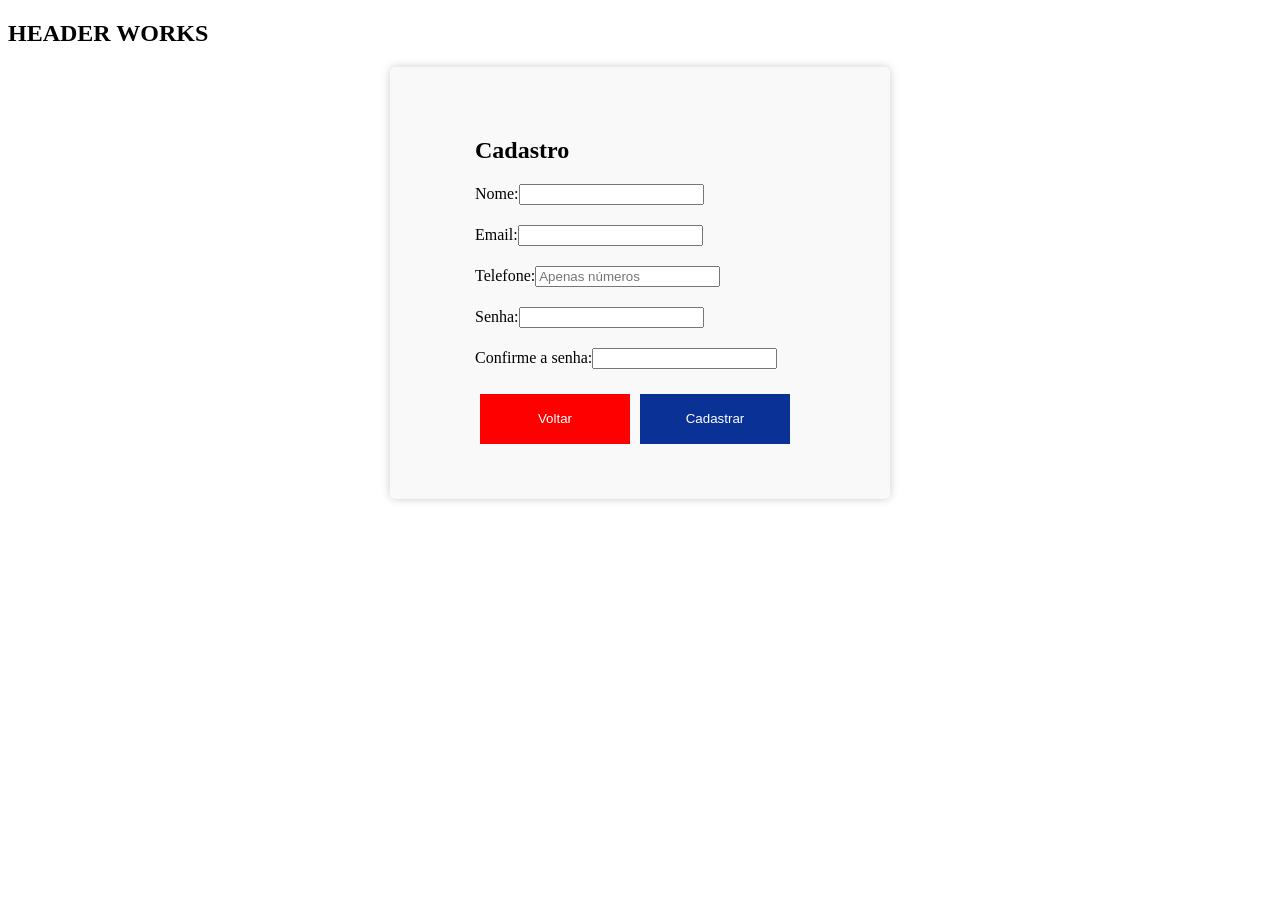
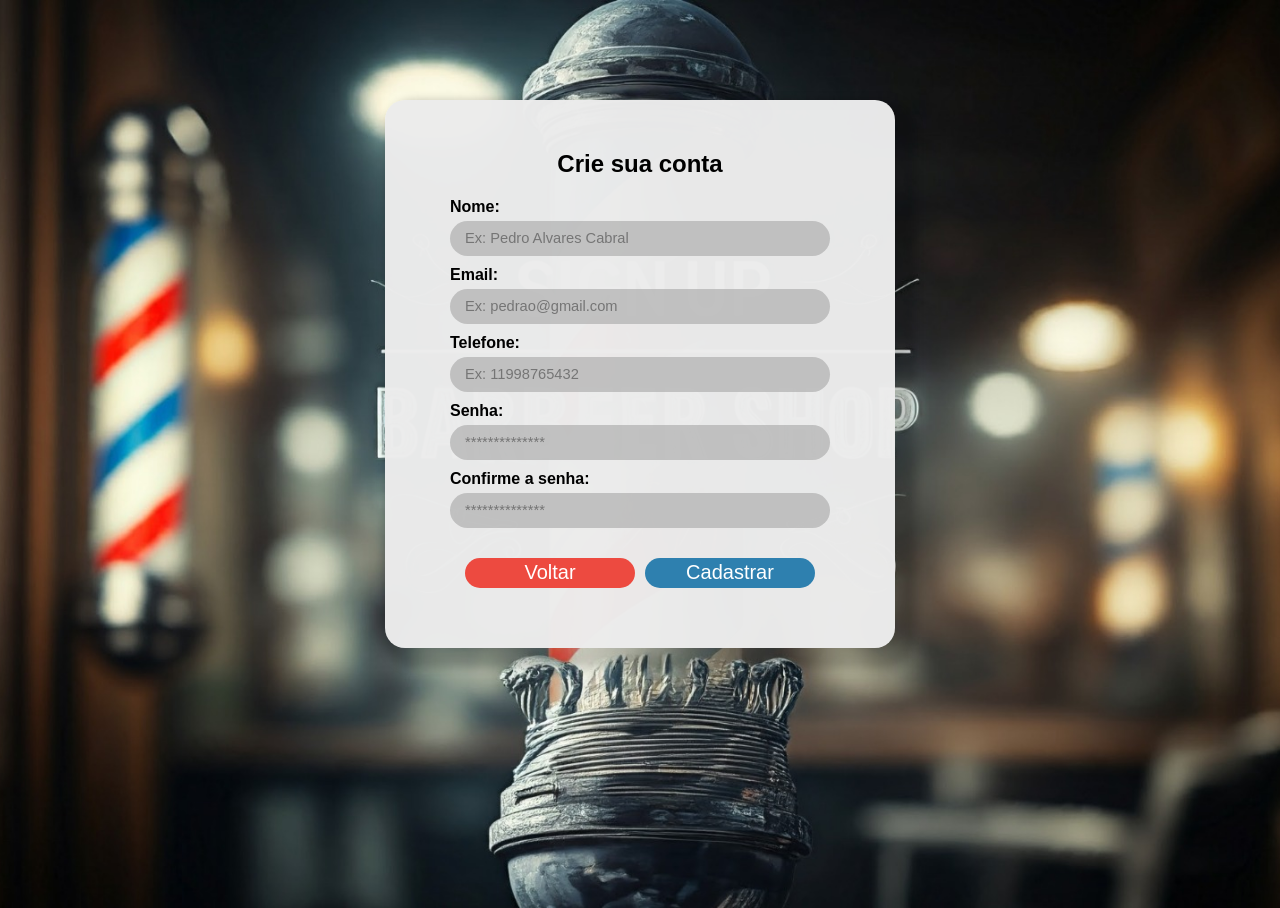
Before and after one commit to Gabrielst27/Luvena-frontend, an Angular app: page /register in a window 1280 px wide. Before the commit the page ends 800 px from the top, so only its background shows below. Built offline with nearby package versions, Linux system fonts and the light colour scheme.

Commit message:
refactor: refatoracao page register

```diff
--- a/src/app/app.component.html
+++ b/src/app/app.component.html
@@ -1,2 +1,4 @@
-<app-header></app-header>
+<div *ngIf="!hide()">
+    <app-header></app-header>
+</div>
 <router-outlet />
--- a/src/app/app.component.ts
+++ b/src/app/app.component.ts
@@ -1,14 +1,23 @@
 import { Component } from '@angular/core';
-import { RouterOutlet } from '@angular/router';
+import { Router, RouterOutlet } from '@angular/router';
 import { HeaderComponent } from './components/header/header.component';
+import { CommonModule } from '@angular/common';
+import { ReactiveFormsModule } from '@angular/forms';
 
 @Component({
   selector: 'app-root',
   standalone: true,
-  imports: [RouterOutlet, HeaderComponent],
+  imports: [RouterOutlet, HeaderComponent, CommonModule, ReactiveFormsModule],
   templateUrl: './app.component.html',
   styleUrl: './app.component.scss'
 })
 export class AppComponent {
   title = 'luvena.frontend';
+
+  constructor(private router: Router){}
+
+  hide(): boolean {
+    const currentRoute = this.router.url;
+    return currentRoute === '/register' || currentRoute === '/login';
+  }
 }
--- a/src/app/components/header/header.component.ts
+++ b/src/app/components/header/header.component.ts
@@ -1,4 +1,5 @@
 import { Component } from '@angular/core';
+import { Router } from '@angular/router';
 
 @Component({
   selector: 'app-header',
--- a/src/app/pages/register/register.component.html
+++ b/src/app/pages/register/register.component.html
@@ -1,17 +1,17 @@
 <div class="container">
   <div class="form-container">
     <form [formGroup]="clientForm" (ngSubmit)="onSubmit()">
-      <h2>Cadastro</h2>
+      <h2>Crie sua conta</h2>
       <div class="form-group">
         <label for="nome">Nome:</label>
-        <input type="text" id="nome" formControlName="nome" class="form-control" />
+        <input type="text" id="nome" formControlName="nome" class="form-control" placeholder="Ex: Pedro Alvares Cabral"/>
         <div *ngIf="clientForm.get('nome')?.invalid && clientForm.get('nome')?.touched" class="text-danger">
           O nome é obrigatório.
         </div>
       </div>
       <div class="form-group">
         <label for="email">Email:</label>
-        <input type="email" id="email" formControlName="email" class="form-control" />
+        <input type="email" id="email" formControlName="email" class="form-control" placeholder="Ex: pedrao@gmail.com"/>
         <div *ngIf="clientForm.get('email')?.invalid && clientForm.get('email')?.touched" class="text-danger">
           Insira um e-mail válido (Ex: usuário&#64;gmail.com).
         </div>
@@ -24,18 +24,19 @@
           formControlName="telefone"
           class="form-control"
           maxlength="11" minlength="11"
-          placeholder="Apenas números" />
+          placeholder="Ex: 11998765432" />
         <div *ngIf="clientForm.get('telefone')?.invalid && clientForm.get('telefone')?.touched" class="text-danger">
-          O telefone é obrigatório e deve ter 11 caracteres (11988887777).
+          O telefone é obrigatório e deve ter 11 caracteres.
         </div>
       </div>
       <div class="form-group">
         <label for="senha">Senha:</label>
         <input
-          type="text"
+          type="password"
           id="senha"
           formControlName="senha"
-          class="form-control" />
+          class="form-control"
+          placeholder="**************"/>
         <div *ngIf="clientForm.get('senha')?.invalid && clientForm.get('senha')?.touched" class="text-danger">
           Informe a senha.
         </div>
@@ -43,10 +44,11 @@
       <div class="form-group">
         <label for="confirmarSenha">Confirme a senha:</label>
         <input
-          type="text"
+          type="password"
           id="confirmarSenha"
           formControlName="confirmarSenha"
-          class="form-control" />
+          class="form-control"
+          placeholder="**************" />
         <div *ngIf="clientForm.get('confirmarSenha')?.invalid
             && clientForm.get('confirmarSenha')?.touched
             && clientForm.get('confirmarSenha') !== clientForm.get('senha')"
--- a/src/app/pages/register/register.component.scss
+++ b/src/app/pages/register/register.component.scss
@@ -1,25 +1,30 @@
 .container {
-    max-width: 400px;
+    max-width: 450px;
     margin: 0 auto;
-    padding: 50px;
-    background-color: #f9f9f9;
-    border-radius: 5px;
-    box-shadow: 0px 0px 10px rgba(0, 0, 0, 0.2);
+    margin-top: 100px;
+    padding: 30px;
+    background-color: rgba(236, 236, 236, 0.98);
+    border-radius: 20px;
+    box-shadow: 10px 10px 10px 10px rgba(0, 0, 0, 0.2);
 }
 
 .form-container{
     display: flex;
     justify-content: center;
     align-items: center;
+
 }
 
 .btn-container{
     display: grid;
     grid-template-columns: repeat(2, 1fr);
     justify-content: space-between;
+    padding: 10px;
     align-items: center;
     flex-grow: 1;
-    margin-right: 10px;
+    margin-top: 15px;
+    margin-bottom: 15px;
+
 }
 
 .alert-container{
@@ -29,27 +34,62 @@
 }
 
 .form-group {
+    display: flex;
+    flex-direction: column;
+    justify-content: center;
+    //align-items: center;
     width: 100%;
-    margin-bottom: 20px;
+    margin-bottom: 10px;
+
+}
+
+label{
+    font-weight: bold;
+    margin-bottom: 5px;
+}
+
+.form-control{
+    width: 350px;
+    height: 5px;
+    padding: 15px;
+    border: 0;
+    border-radius: 30px;
+    background-color: rgba(175, 175, 175, 0.7);
+
+    font-size: 11pt;
+
+
+
+      &:focus {
+        outline: none; // Remove o outline padrão ao focar no input
+      }
+
 }
 
 .btn {
+    margin-top: 15px;
     color: #ffffff;
-    width: 150px;
-    height: 50px;
+    width: 170px;
+    height: 30px;
     border: 0;
+    border-radius: 30px;
     margin: 5px;
     cursor: pointer;
+    font-size: 15pt;
 }
 
 #btn-voltar{
-background-color: red;
+    background-color: #ed4a40;
 }
 
 #btn-cadastrar{
-    background-color: rgb(9, 49, 150);
+    background-color: #2e80af;
 }
 
 .alert {
     margin-top: 20px;
 }
+
+h2{
+    text-align: center;
+}
--- a/src/styles.scss
+++ b/src/styles.scss
@@ -1 +1,11 @@
-/* You can add global styles to this file, and also import other style files */
+body{
+    background-image: url("/img/background.jpeg");
+    background-position: center;
+    background-repeat: no-repeat;
+    background-size: cover;
+    height: 100vh;
+    //position: fixed;
+    //margin: 0;
+
+    font-family: Arial, Helvetica, sans-serif;
+}
```
Also changed, not shown: public/img/background.jpeg (added), public/img/background.png (added).
